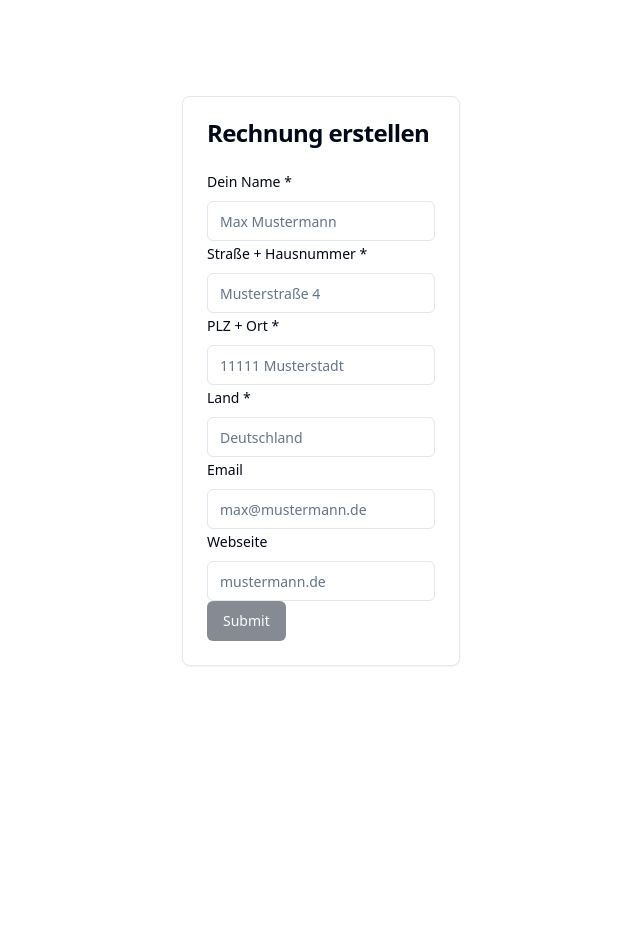
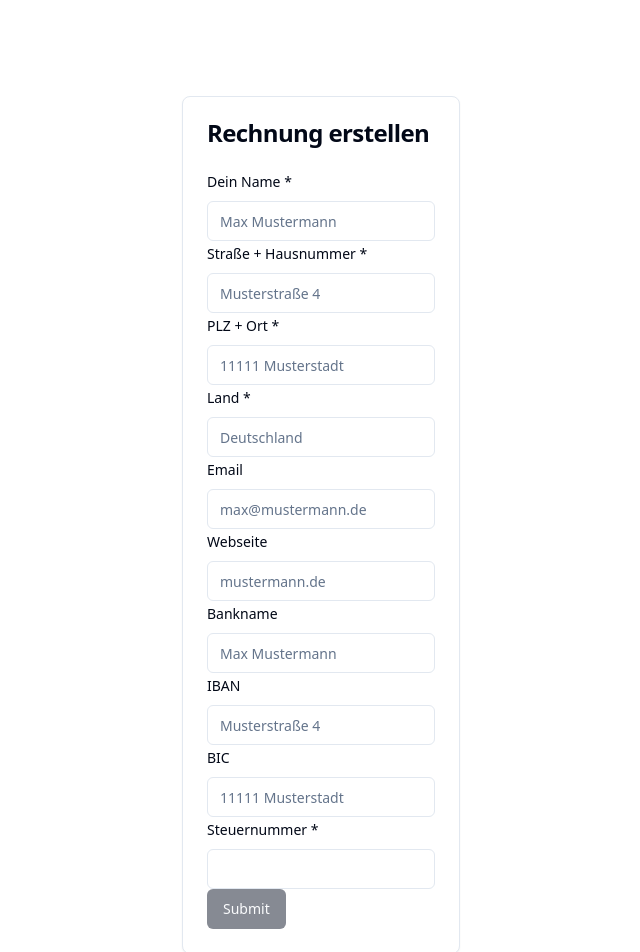
Before and after one commit to Dominik-Reinert/rechnung, a Next.js app: page / in a window 1280 px wide. Shown: the top 952 px of the page, without its empty margins (319-959 px from the left). Before the commit the page ends 800 px from the top, so only its background shows below. Built offline with nearby package versions, Linux system fonts and the light colour scheme.

Commit message:
more inptus

```diff
--- a/src/app/page.tsx
+++ b/src/app/page.tsx
@@ -15,7 +15,11 @@ const schema = z.object({
   postcode: z.string().min(2, 'min 2'),
   country: z.string().min(1, 'min 1'),
   email: z.coerce.string().email().min(5, 'min 5'),
-  website: z.coerce.string().optional()
+  website: z.coerce.string().optional(),
+  bankName: z.string().optional(),
+  iban: z.string().optional(),
+  bic: z.string().optional(),
+  taxNumber: z.string().min(2)
 })
 
 
@@ -29,7 +33,11 @@ export default function Home() {
       country: "",
       email: "",
       postcode: "",
-      website: ""
+      website: "",
+      bankName: "",
+      iban: "",
+      bic: "",
+      taxNumber: ""
     },
   })
 
@@ -44,6 +52,8 @@ export default function Home() {
         <CardContent>
           <Form {...form}  >
             <form onSubmit={form.handleSubmit(onSubmit)}>
+              <div>
+                <div>
                   <FormField
                     control={form.control}
                     name="name"
@@ -122,6 +132,62 @@ export default function Home() {
                       </FormItem>
                     )}
                   />
+                </div>
+                <div>
+                  <FormField
+                    control={form.control}
+                    name="bankName"
+                    render={({ field }) => (
+                      <FormItem>
+                        <FormLabel>Bankname</FormLabel>
+                        <FormControl>
+                          <Input placeholder="Max Mustermann" {...field} />
+                        </FormControl>
+                        <FormMessage />
+                      </FormItem>
+                    )}
+                  />
+                  <FormField
+                    control={form.control}
+                    name="iban"
+                    render={({ field }) => (
+                      <FormItem>
+                        <FormLabel>IBAN</FormLabel>
+                        <FormControl>
+                          <Input placeholder="Musterstraße 4" {...field} />
+                        </FormControl>
+                        <FormMessage />
+                      </FormItem>
+                    )}
+                  />
+                  <FormField
+                    control={form.control}
+                    name="bic"
+                    render={({ field }) => (
+                      <FormItem >
+                        <FormLabel>BIC</FormLabel>
+                        <FormControl>
+                          <Input placeholder="11111 Musterstadt" {...field} />
+                        </FormControl>
+                        <FormMessage />
+                      </FormItem>
+                    )}
+                  />
+                  <FormField
+                    control={form.control}
+                    name="taxNumber"
+                    render={({ field }) => (
+                      <FormItem>
+                        <FormLabel>Steuernummer</FormLabel>
+                        <FormControl>
+                          <Input required {...field} />
+                        </FormControl>
+                        <FormMessage />
+                      </FormItem>
+                    )}
+                  />
+                </div>
+              </div>
 
               <Button disabled={!isValid || !isDirty} type='submit'>Submit</Button>
             </form>
```
Lines whose indentation alone changed are shown as unchanged.
